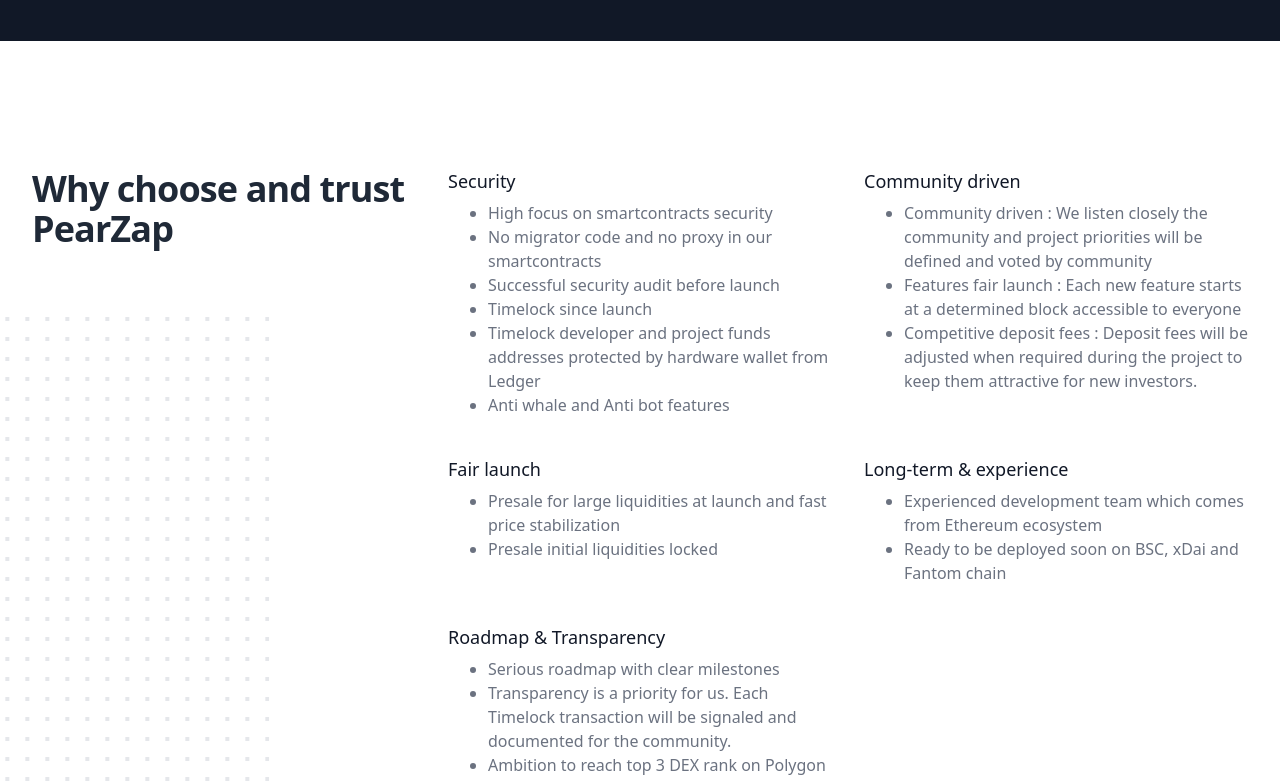
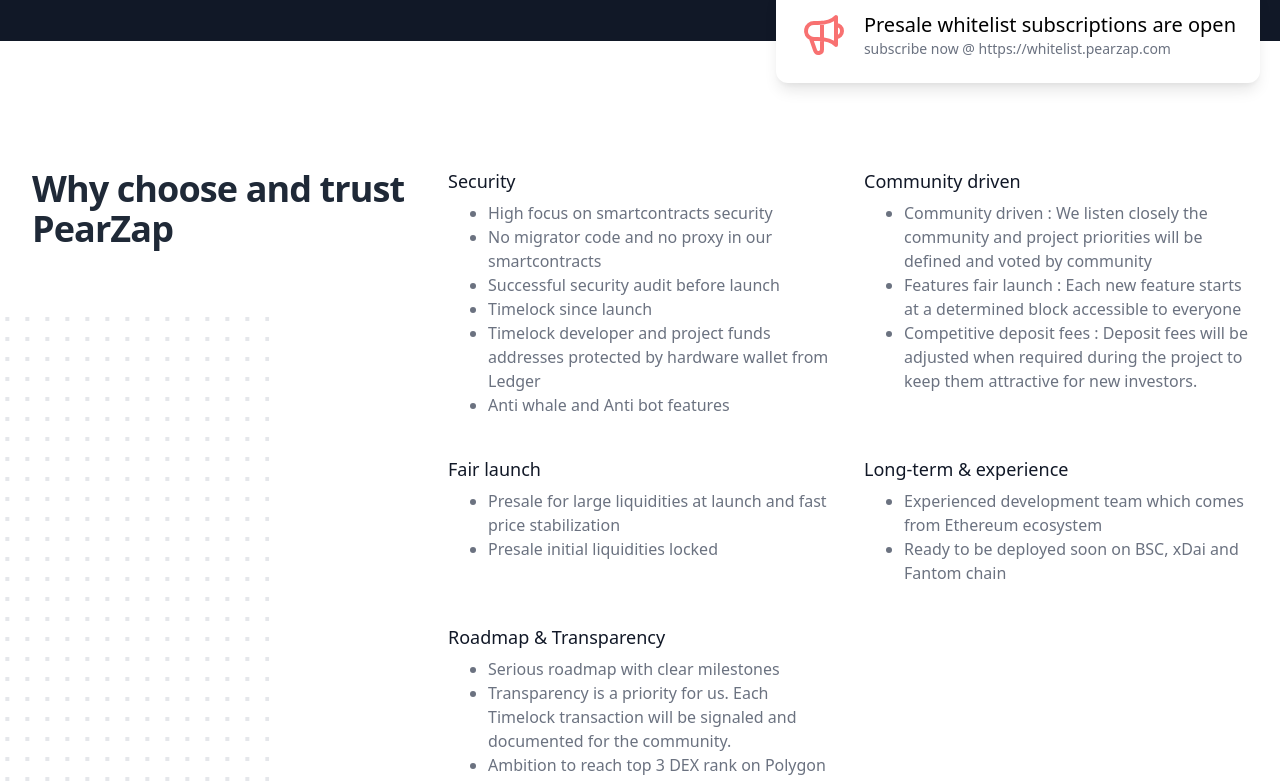
Before and after one commit to pearzap/pearzap.com, a plain HTML site: page index.html in a window 1280 px wide. Shown: the part 697-1479 px from the top of the page. Drawn offline with nearby package versions, Linux system fonts and the light colour scheme.

Commit message:
whitelist

```diff
--- a/index.html
+++ b/index.html
@@ -637,6 +637,21 @@
         </p>
     </div>
 </div>
-</div>
+
+<a href="https://whitelist.pearzap.com" target="_blank">
+    <div class="fixed bottom-0 right-0 p-6 max-w-sm lg:max-w-lg mx-auto bg-white rounded-xl shadow-lg flex items-center space-x-4 object-right-bottom mb-5 mr-0 md:mr-5 z-10 border-t-2 md:border-t-0">
+        <div class="flex-shrink-0">
+            <!-- Heroicon name: outline/phone -->
+            <svg class="flex-shrink-0 h-12 w-12 text-red-400" xmlns="http://www.w3.org/2000/svg" fill="none" viewBox="0 0 24 24" stroke="currentColor" aria-hidden="true">
+                <path stroke-linecap="round" stroke-linejoin="round" stroke-width="2" d="M11 5.882V19.24a1.76 1.76 0 01-3.417.592l-2.147-6.15M18 13a3 3 0 100-6M5.436 13.683A4.001 4.001 0 017 6h1.832c4.1 0 7.625-1.234 9.168-3v14c-1.543-1.766-5.067-3-9.168-3H7a3.988 3.988 0 01-1.564-.317z" />
+            </svg>
+        </div>
+        <div>
+            <p class="text-xl font-medium text-black">Presale whitelist subscriptions are open</p>
+            <p class="text-sm text-gray-500">subscribe now @ https://whitelist.pearzap.com</p>
+        </div>
+    </div>
+</a>
+
 </body>
 </html>
```
